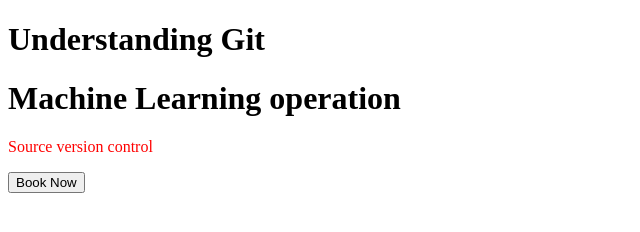
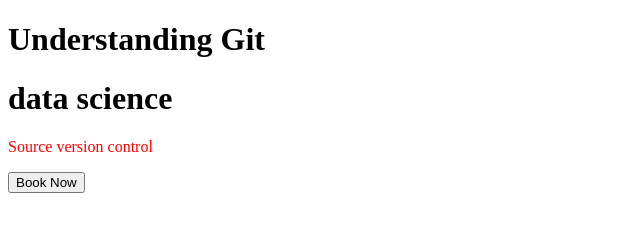
Before and after one commit to pankajsakharkar1881/git-project-learning, a plain HTML site: page index.html in a window 1280 px wide. Shown: the whole page, without its empty margins (0-640 px from the left). Drawn offline with Linux system fonts and the light colour scheme.

Commit message:
modified on remote

```diff
--- a/index.html
+++ b/index.html
@@ -4,7 +4,7 @@
 
 <body>
     <h1>Understanding Git</h1>
-    <h1>Machine Learning operation</h1>
+    <h1>data science</h1>
     <p style="color:red">Source version control</p>
     <button>Book Now</button>
 </body>
```
